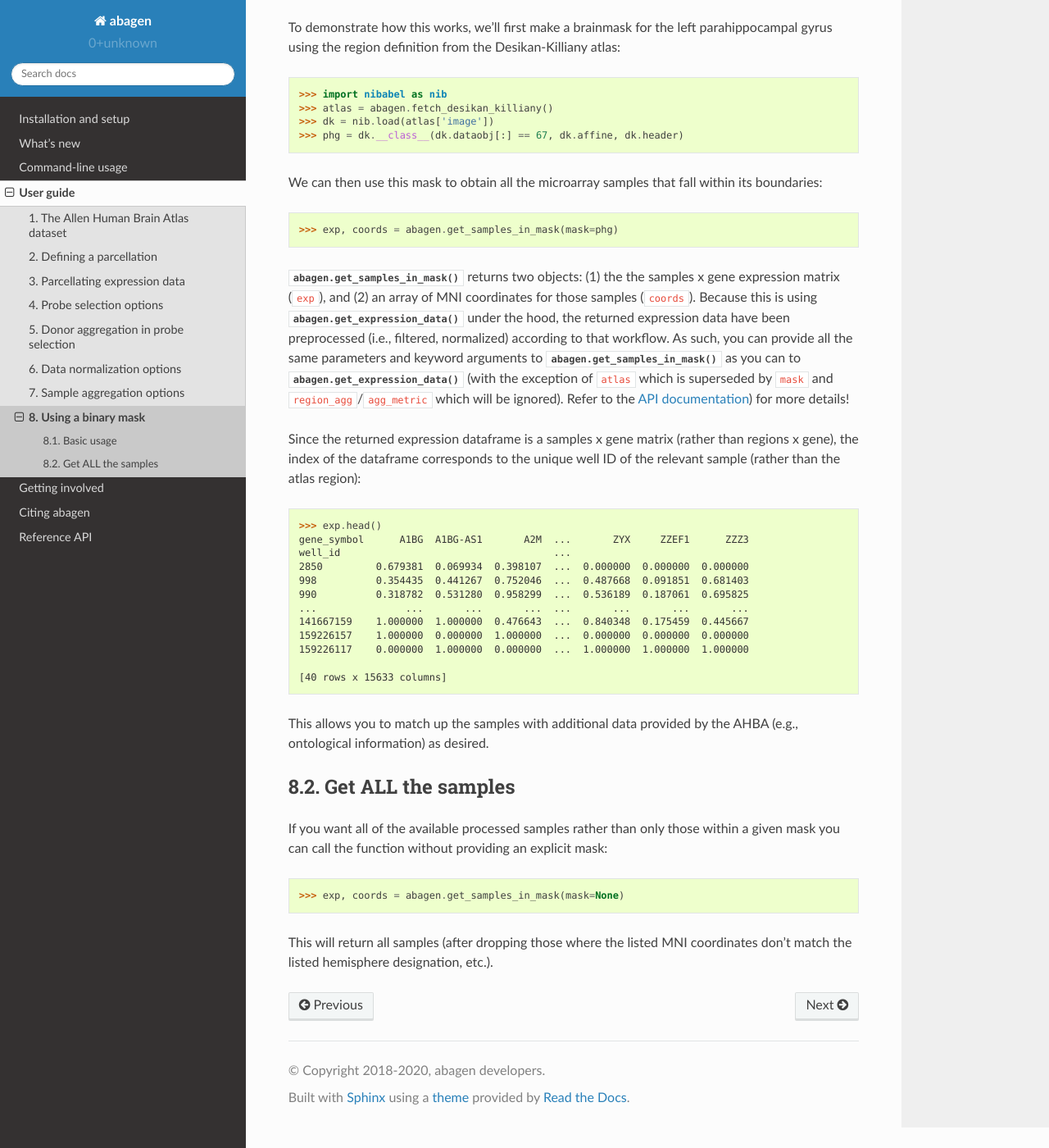
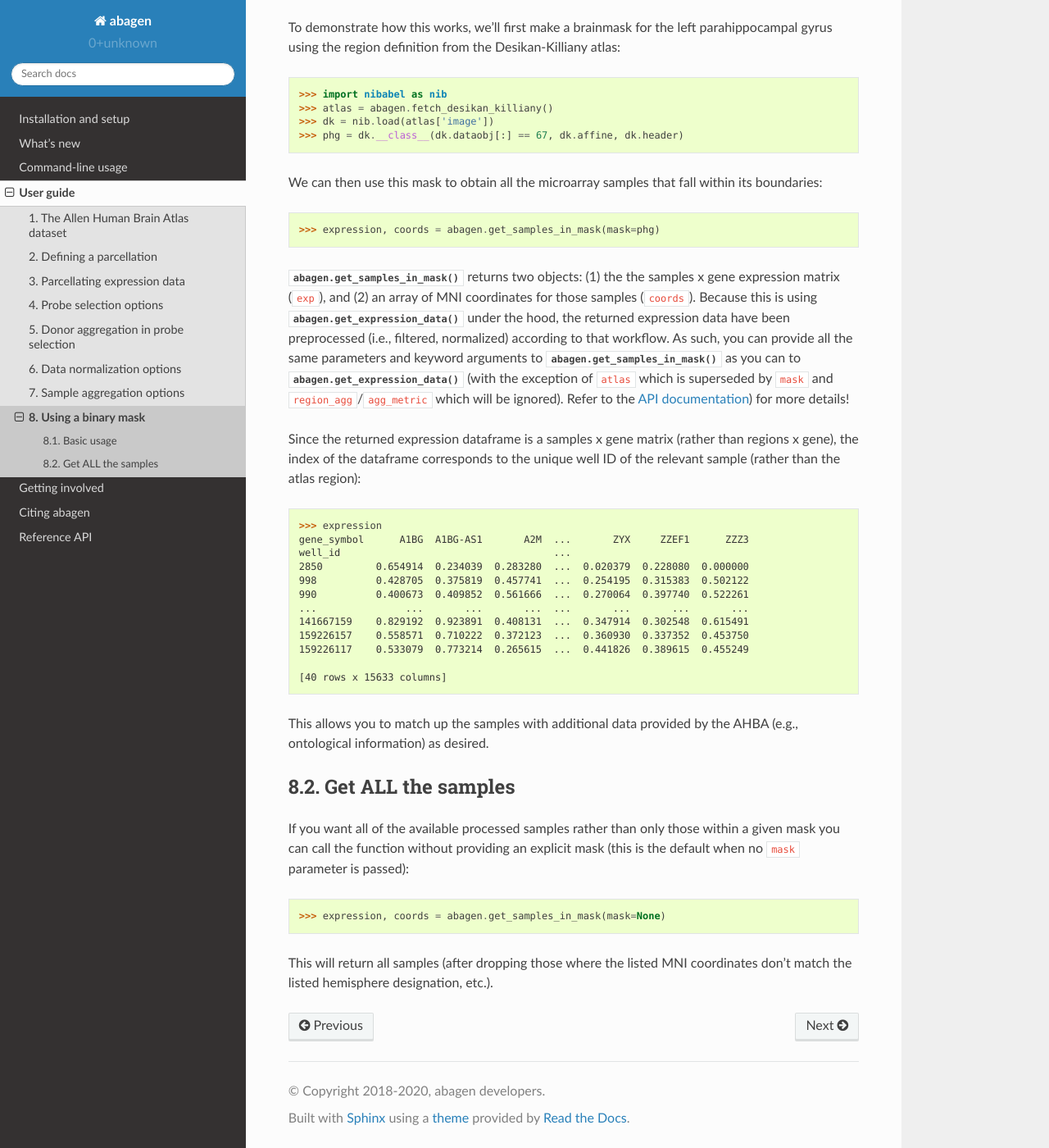
Before and after one commit to rmarkello/abagen, a Sphinx documentation site: the page built from docs/user_guide/mask.rst, in a window 1280 px wide and 1400 px high, scrolled down 291 px. Shown: the whole window at 82% size. Built offline with Sphinx 7.4.7 and the Read the Docs theme 2.0.0, drawn with Linux system fonts in a browser that asks for light colours.

Commit message:
[DOC] Updates mask user guide

```diff
--- a/docs/user_guide/mask.rst
+++ b/docs/user_guide/mask.rst
@@ -28,7 +28,7 @@ its boundaries:
 
 .. doctest::
 
-    >>> exp, coords = abagen.get_samples_in_mask(mask=phg)
+    >>> expression, coords = abagen.get_samples_in_mask(mask=phg)
 
 :func:`abagen.get_samples_in_mask` returns two objects: (1) the the samples x
 gene expression matrix (``exp``), and (2) an array of MNI coordinates for those
@@ -47,16 +47,16 @@ of the relevant sample (rather than the atlas region):
 
 .. doctest::
 
-    >>> exp.head()
+    >>> expression
     gene_symbol      A1BG  A1BG-AS1       A2M  ...       ZYX     ZZEF1      ZZZ3
     well_id                                    ...
-    2850         0.679381  0.069934  0.398107  ...  0.000000  0.000000  0.000000
-    998          0.354435  0.441267  0.752046  ...  0.487668  0.091851  0.681403
-    990          0.318782  0.531280  0.958299  ...  0.536189  0.187061  0.695825
+    2850         0.654914  0.234039  0.283280  ...  0.020379  0.228080  0.000000
+    998          0.428705  0.375819  0.457741  ...  0.254195  0.315383  0.502122
+    990          0.400673  0.409852  0.561666  ...  0.270064  0.397740  0.522261
     ...               ...       ...       ...  ...       ...       ...       ...
-    141667159    1.000000  1.000000  0.476643  ...  0.840348  0.175459  0.445667
-    159226157    1.000000  0.000000  1.000000  ...  0.000000  0.000000  0.000000
-    159226117    0.000000  1.000000  0.000000  ...  1.000000  1.000000  1.000000
+    141667159    0.829192  0.923891  0.408131  ...  0.347914  0.302548  0.615491
+    159226157    0.558571  0.710222  0.372123  ...  0.360930  0.337352  0.453750
+    159226117    0.533079  0.773214  0.265615  ...  0.441826  0.389615  0.455249
     <BLANKLINE>
     [40 rows x 15633 columns]
 
@@ -70,12 +70,12 @@ Get ALL the samples
 
 If you want all of the available processed samples rather than only those
 within a given mask you can call the function without providing an explicit
-mask:
+mask (this is the default when no ``mask`` parameter is passed):
 
 .. doctest::
     :options: +SKIP
 
-    >>> exp, coords = abagen.get_samples_in_mask(mask=None)
+    >>> expression, coords = abagen.get_samples_in_mask(mask=None)
 
 This will return all samples (after dropping those where the listed MNI
 coordinates don't match the listed hemisphere designation, etc.).
```
